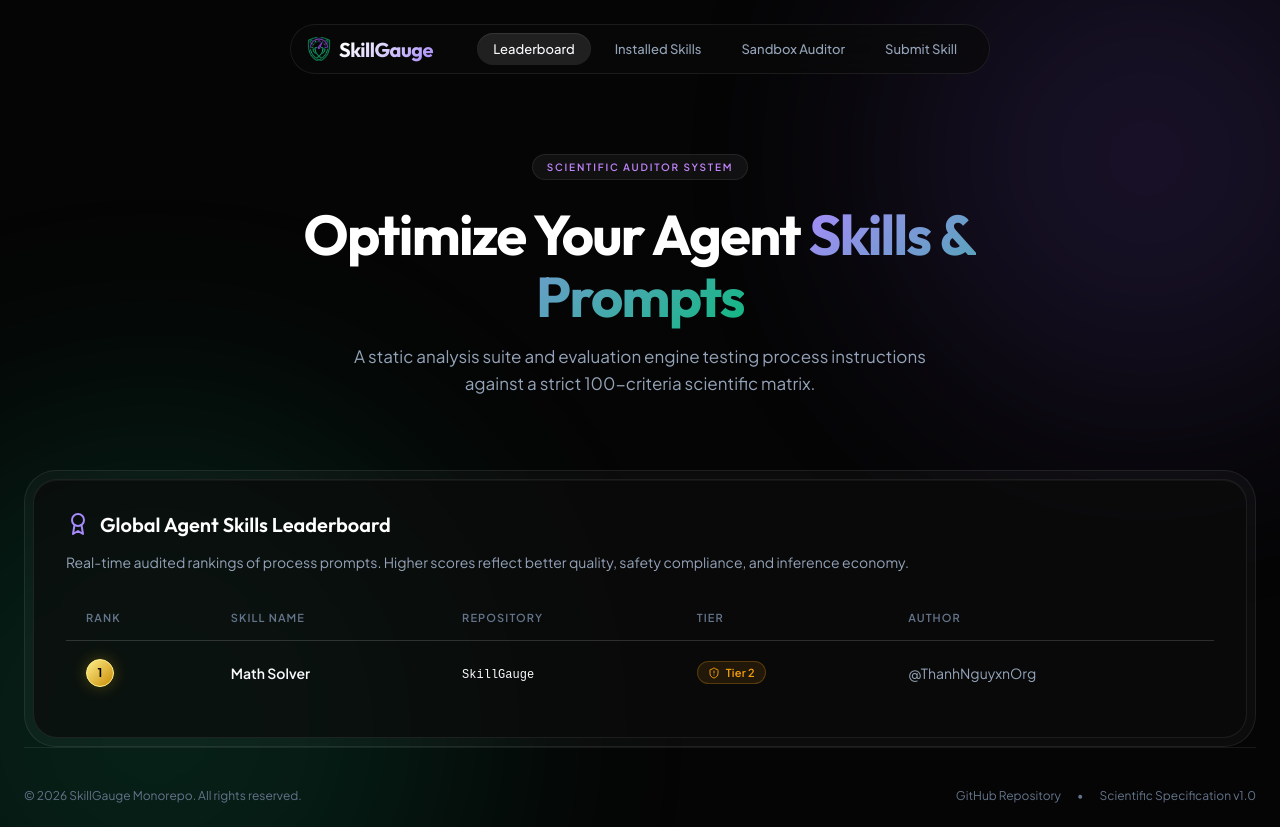
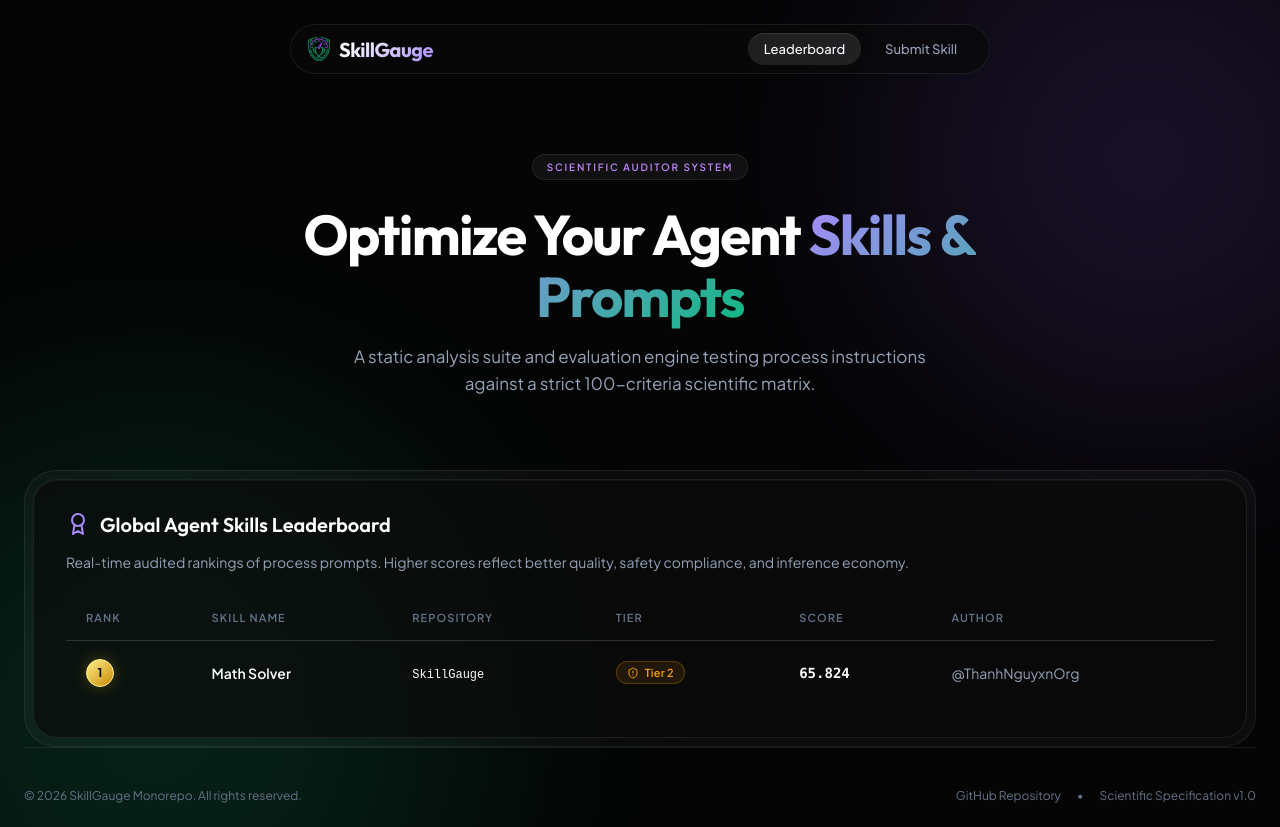
Before and after one commit to ThanhNguyxnOrg/SkillGauge, a React (Vite) app in the folder packages/web/: page / in a window 1280 px wide. Built offline with nearby package versions, Linux system fonts and the light colour scheme.

Commit message:
feat(web/docs): display Score on web leaderboard, remove unused web tabs, and replace static README leaderboard with link to dashboard

```diff
--- a/packages/web/src/App.tsx
+++ b/packages/web/src/App.tsx
@@ -1,7 +1,5 @@
 import { useState } from 'react';
 import { Leaderboard } from './components/Leaderboard';
-import { SkillExplorer } from './components/SkillExplorer';
-import { AuditSandbox } from './components/AuditSandbox';
 import { SubmitSkill } from './components/SubmitSkill';
 import { SkillDetailModal } from './components/SkillDetailModal';
 import { auditSkill } from '@skillgauge/core';
@@ -28,12 +26,8 @@
 }
 
 function App() {
-  const [activeTab, setActiveTab] = useState<'leaderboard' | 'explorer' | 'sandbox' | 'submit'>('leaderboard');
+  const [activeTab, setActiveTab] = useState<'leaderboard' | 'submit'>('leaderboard');
   const [selectedSkillKey, setSelectedSkillKey] = useState<string | null>(null);
-
-  // Custom sandbox audit result display in the same modal
-  const [sandboxReport, setSandboxReport] = useState<any | null>(null);
-  const [sandboxContent, setSandboxContent] = useState<string>('');
 
   const leaderboardSkills = (leaderboardData as { skills: LeaderboardSkill[] }).skills;
   const localSkills = skillsData as { [key: string]: SkillFile };
@@ -54,20 +48,10 @@
     } catch (err) {
       console.error('Failed to audit local skill', err);
     }
-  } else if (sandboxReport) {
-    activeReport = sandboxReport;
-    activeContent = sandboxContent;
-    activeName = sandboxReport.name || 'Sandbox Input';
   }
-
-  const handleShowSandboxResult = (report: any, content: string) => {
-    setSandboxReport(report);
-    setSandboxContent(content);
-  };
 
   const handleCloseModal = () => {
     setSelectedSkillKey(null);
-    setSandboxReport(null);
   };
 
   return (
@@ -88,18 +72,6 @@
               onClick={() => setActiveTab('leaderboard')}
             >
               Leaderboard
-            </button>
-            <button
-              className={`nav-link ${activeTab === 'explorer' ? 'active' : ''}`}
-              onClick={() => setActiveTab('explorer')}
-            >
-              Installed Skills
-            </button>
-            <button
-              className={`nav-link ${activeTab === 'sandbox' ? 'active' : ''}`}
-              onClick={() => setActiveTab('sandbox')}
-            >
-              Sandbox Auditor
             </button>
             <button
               className={`nav-link ${activeTab === 'submit' ? 'active' : ''}`}
@@ -133,23 +105,6 @@
             </div>
           )}
 
-          {activeTab === 'explorer' && (
-            <div style={{ width: '100%', animation: 'fadeUp 0.6s cubic-bezier(0.16, 1, 0.3, 1)' }}>
-              <SkillExplorer
-                skills={localSkills}
-                onSelectSkill={(key) => setSelectedSkillKey(key)}
-              />
-            </div>
-          )}
-
-          {activeTab === 'sandbox' && (
-            <div style={{ width: '100%', animation: 'fadeUp 0.6s cubic-bezier(0.16, 1, 0.3, 1)' }}>
-              <AuditSandbox
-                onShowResult={handleShowSandboxResult}
-              />
-            </div>
-          )}
-
           {activeTab === 'submit' && (
             <div style={{ width: '100%', animation: 'fadeUp 0.6s cubic-bezier(0.16, 1, 0.3, 1)' }}>
               <SubmitSkill />
@@ -158,7 +113,7 @@
         </main>
 
         {/* Detail Analysis Modal */}
-        {(selectedSkillKey || sandboxReport) && (
+        {selectedSkillKey && (
           <SkillDetailModal
             report={activeReport}
             skillName={activeName}
--- a/packages/web/src/components/Leaderboard.tsx
+++ b/packages/web/src/components/Leaderboard.tsx
@@ -26,6 +26,9 @@
     });
   };
 
+  // Sort skills descending by score to guarantee correct ranking order
+  const sortedSkills = [...skills].sort((a, b) => b.overallScore - a.overallScore);
+
   return (
     <div className="bezel-outer">
       <div className="bezel-inner">
@@ -44,11 +47,12 @@
                 <th>Skill Name</th>
                 <th>Repository</th>
                 <th>Tier</th>
+                <th>Score</th>
                 <th>Author</th>
               </tr>
             </thead>
             <tbody>
-              {skills.map((skill, index) => {
+              {sortedSkills.map((skill, index) => {
                 const localKey = findLocalKey(skill.name);
                 const rankClass = index === 0 ? 'rank-1' : index === 1 ? 'rank-2' : index === 2 ? 'rank-3' : '';
                 const tierClass = skill.tier === 'Tier 1' ? 'tier-1' : skill.tier === 'Tier 2' ? 'tier-2' : 'tier-3';
@@ -72,6 +76,9 @@
                         {skill.tier}
                       </span>
                     </td>
+                    <td style={{ fontWeight: '600', fontFamily: 'var(--mono-font)' }}>
+                      {skill.overallScore.toFixed(3)}
+                    </td>
                     <td style={{ color: 'var(--text-secondary)' }}>
                       @{skill.author}
                     </td>
```
Also changed, not shown: 2 other files (tests, documents, lock files or other folders).
